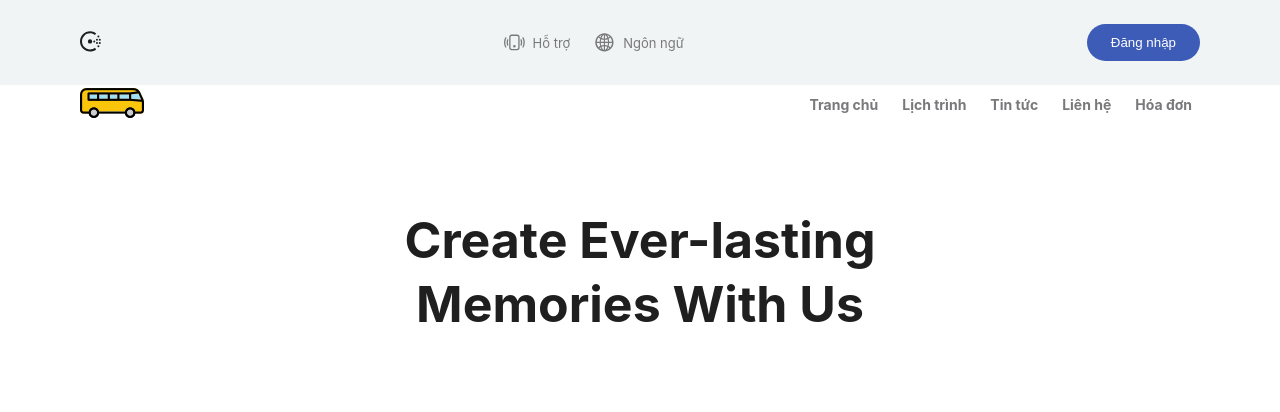
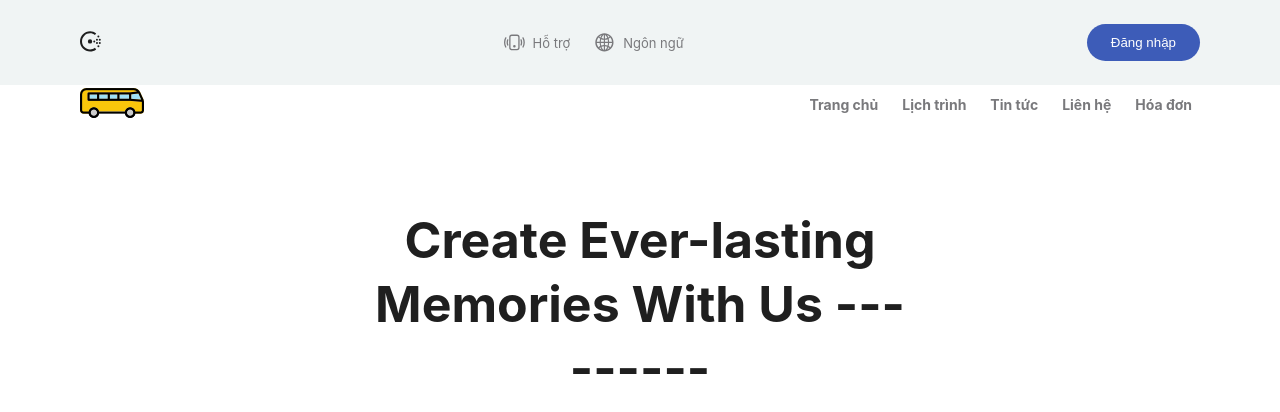
Before and after one commit to superdark1999/bus-ticket-client, a React (Create React App) app: page / in a window 1280 px wide. Shown: the top 412 px of the page. Built offline with nearby package versions, Linux system fonts and the light colour scheme; grey boxes are pictures that could not be loaded.

Commit message:
test cicd

```diff
--- a/src/components/Home/index.tsx
+++ b/src/components/Home/index.tsx
@@ -1,8 +1,5 @@
-import React, {useEffect} from 'react';
+import React, { useEffect } from 'react';
 import styled from 'styled-components';
-
-
-
 
 const HomeStyle = styled.div`
   padding-top: 10rem;
@@ -72,7 +69,6 @@ const HomeStyle = styled.div`
     }
   }
 
-
   @media screen and (min-width: 960px) {
     padding-top: 13rem;
 
@@ -85,7 +81,6 @@ const HomeStyle = styled.div`
   }
 
   @media screen and (min-width: 1024px) {
-
     .mainText {
       width: 60%;
       font-size: 25px;
@@ -108,25 +103,20 @@ const HomeStyle = styled.div`
   }
 
   @media screen and (min-width: 1440px) {
-
     .homeImage {
-
-
     }
   }
 `;
 
-
-
 const Home = () => {
-  useEffect(() =>{
-
-  }, [])
+  useEffect(() => {}, []);
 
   return (
     <HomeStyle className="flex container">
       <div className="mainText">
-        <h1 data-aos='fade-up' data-aos-duration='2500'>Create Ever-lasting Memories With Us</h1>
+        <h1 data-aos="fade-up" data-aos-duration="2500">
+          Create Ever-lasting Memories With Us ---------
+        </h1>
       </div>
 
       <div className="homeImage flex">
@@ -139,7 +129,7 @@ const Home = () => {
         {/* <img src="/bus.png" alt="" className="bus" width="100px" /> */}
       </div>
     </HomeStyle>
-  )
-}
+  );
+};
 
 export default Home;
```
